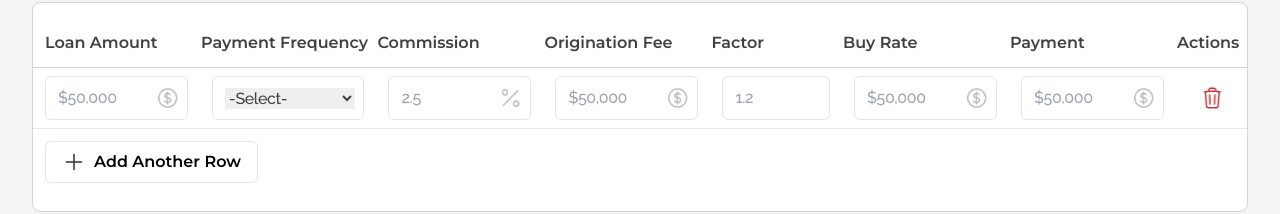
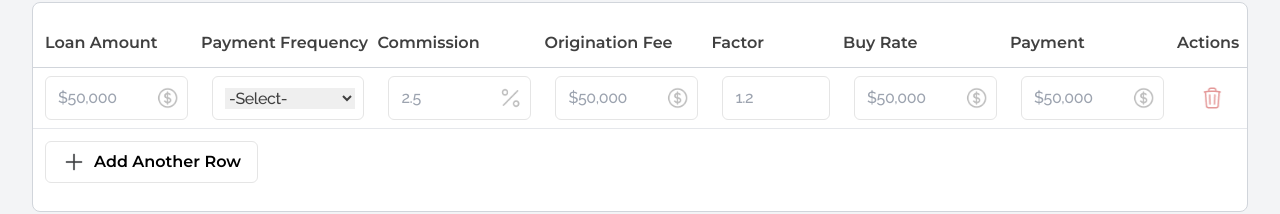
Before and after one commit to NerdFlow/loan-calculator-frontend, a Next.js app: page /admin/dashboard/iso-interface in a window 1280 px wide. Shown: the part 174-388 px from the top of the page. Built offline with nearby package versions, Linux system fonts and the light colour scheme; sample sign-in values are in the browser's storage.

Commit message:
iso interface competed

```diff
--- a/src/app/admin/dashboard/iso-interface/page.tsx
+++ b/src/app/admin/dashboard/iso-interface/page.tsx
@@ -340,8 +340,17 @@ export default function ISOInterface() {
                         <Image
                           src={trashicon}
                           alt="trash-icon"
-                          className="w-6 h-6 cursor-pointer"
-                          onClick={() => deleteRow(row.id)}
+                          className={`w-6 h-6 cursor-pointer ${
+                            rows.length === 1 || sharingLink
+                              ? "opacity-50 cursor-default"
+                              : ""
+                          }`}
+                          onClick={() =>
+                            // checking if there is only one row then dont allow to delete
+                            rows.length > 1 && !sharingLink
+                              ? deleteRow(row.id)
+                              : null
+                          }
                         />
                       </div>
                     </td>
```
